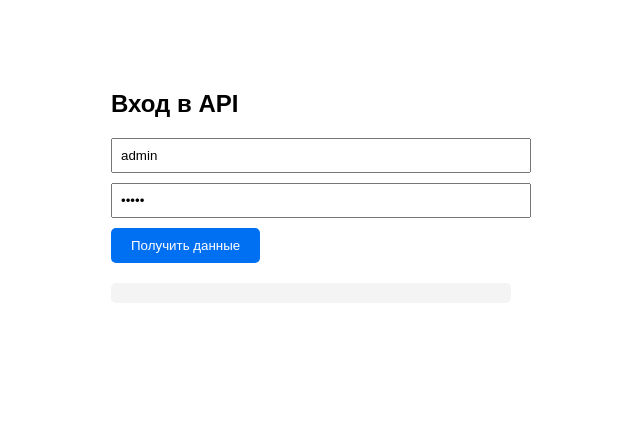
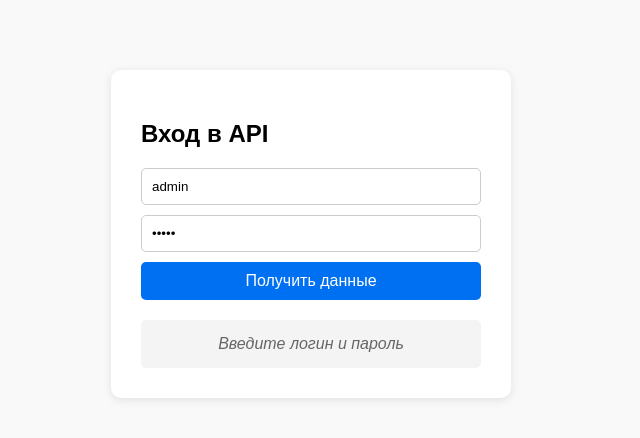
Before and after one commit to verybadboyoldteam-rgb/my-api, a website: page index.html in a window 1280 px wide. Shown: the whole page, without its empty margins (329-969 px from the left). Drawn offline with Linux system fonts and the light colour scheme.

Commit message:
Update index.html
chng html

```diff
--- a/index.html
+++ b/index.html
@@ -5,40 +5,67 @@
   <meta name="viewport" content="width=device-width, initial-scale=1.0">
   <title>API Авторизация</title>
   <style>
-    body { font-family: Arial; max-width: 400px; margin: 50px auto; padding: 20px; }
-    input { display: block; width: 100%; padding: 8px; margin: 10px 0; }
-    button { padding: 10px 20px; background: #0070f3; color: white; border: none; border-radius: 5px; cursor: pointer; }
+    body { font-family: Arial; max-width: 400px; margin: 50px auto; padding: 20px; background: #f9f9f9; }
+    .container { background: white; padding: 30px; border-radius: 10px; box-shadow: 0 2px 10px rgba(0,0,0,0.1); }
+    input { display: block; width: 100%; padding: 10px; margin: 10px 0; border: 1px solid #ccc; border-radius: 5px; box-sizing: border-box; }
+    button { width: 100%; padding: 10px; background: #0070f3; color: white; border: none; border-radius: 5px; cursor: pointer; font-size: 16px; }
     button:hover { background: #005bb5; }
-    #result { margin-top: 20px; white-space: pre-wrap; background: #f4f4f4; padding: 10px; border-radius: 5px; }
-    .error { color: red; }
+    button:disabled { background: #ccc; cursor: not-allowed; }
+    #result { margin-top: 20px; padding: 15px; background: #f4f4f4; border-radius: 5px; white-space: pre-wrap; word-break: break-word; }
+    #result.error { background: #ffe6e6; color: #cc0000; border: 1px solid #ff9999; }
+    #result.success { background: #e6ffe6; color: #006600; border: 1px solid #99cc99; }
+    .loading { text-align: center; color: #666; font-style: italic; }
+    .error-message { color: red; font-size: 14px; margin-top: -5px; margin-bottom: 10px; display: none; }
   </style>
 </head>
 <body>
-  <h2>Вход в API</h2>
-  <input type="text" id="login" placeholder="Логин" value="admin">
-  <input type="password" id="password" placeholder="Пароль" value="12345">
-  <button onclick="login()">Получить данные</button>
-  <div id="result"></div>
+  <div class="container">
+    <h2>Вход в API</h2>
+    <input type="text" id="login" placeholder="Логин" value="admin">
+    <input type="password" id="password" placeholder="Пароль" value="12345">
+    <div id="error-message" class="error-message">Неверный логин или пароль</div>
+    <button id="submitBtn" onclick="login()">Получить данные</button>
+    <div id="result" class="loading">Введите логин и пароль</div>
+  </div>
   <script>
     async function login() {
-      const login = document.getElementById('login').value;
-      const password = document.getElementById('password').value;
+      const login = document.getElementById('login').value.trim();
+      const password = document.getElementById('password').value.trim();
       const resultDiv = document.getElementById('result');
+      const submitBtn = document.getElementById('submitBtn');
+      const errorMsg = document.getElementById('error-message');
+
+      errorMsg.style.display = 'none';
+      resultDiv.className = '';
       resultDiv.textContent = 'Загрузка...';
+      submitBtn.disabled = true;
+
       try {
         const response = await fetch('/api', {
           method: 'POST',
           headers: { 'Content-Type': 'application/json' },
           body: JSON.stringify({ login, password })
         });
+
         const data = await response.json();
+
         if (response.ok) {
+          resultDiv.className = 'success';
           resultDiv.textContent = JSON.stringify(data, null, 2);
         } else {
-          resultDiv.innerHTML = `<span class="error">Ошибка: ${data.error || 'Неизвестная ошибка'}</span>`;
+          resultDiv.className = 'error';
+          if (response.status === 401) {
+            errorMsg.style.display = 'block';
+            resultDiv.textContent = 'Доступ запрещён. Проверьте логин и пароль.';
+          } else {
+            resultDiv.textContent = 'Ошибка сервера: ' + (data.error || 'Неизвестная ошибка');
+          }
         }
       } catch (err) {
-        resultDiv.innerHTML = `<span class="error">Ошибка сети: ${err.message}</span>`;
+        resultDiv.className = 'error';
+        resultDiv.textContent = 'Ошибка сети: ' + err.message + '. Проверьте интернет-соединение.';
+      } finally {
+        submitBtn.disabled = false;
       }
     }
   </script>
```
